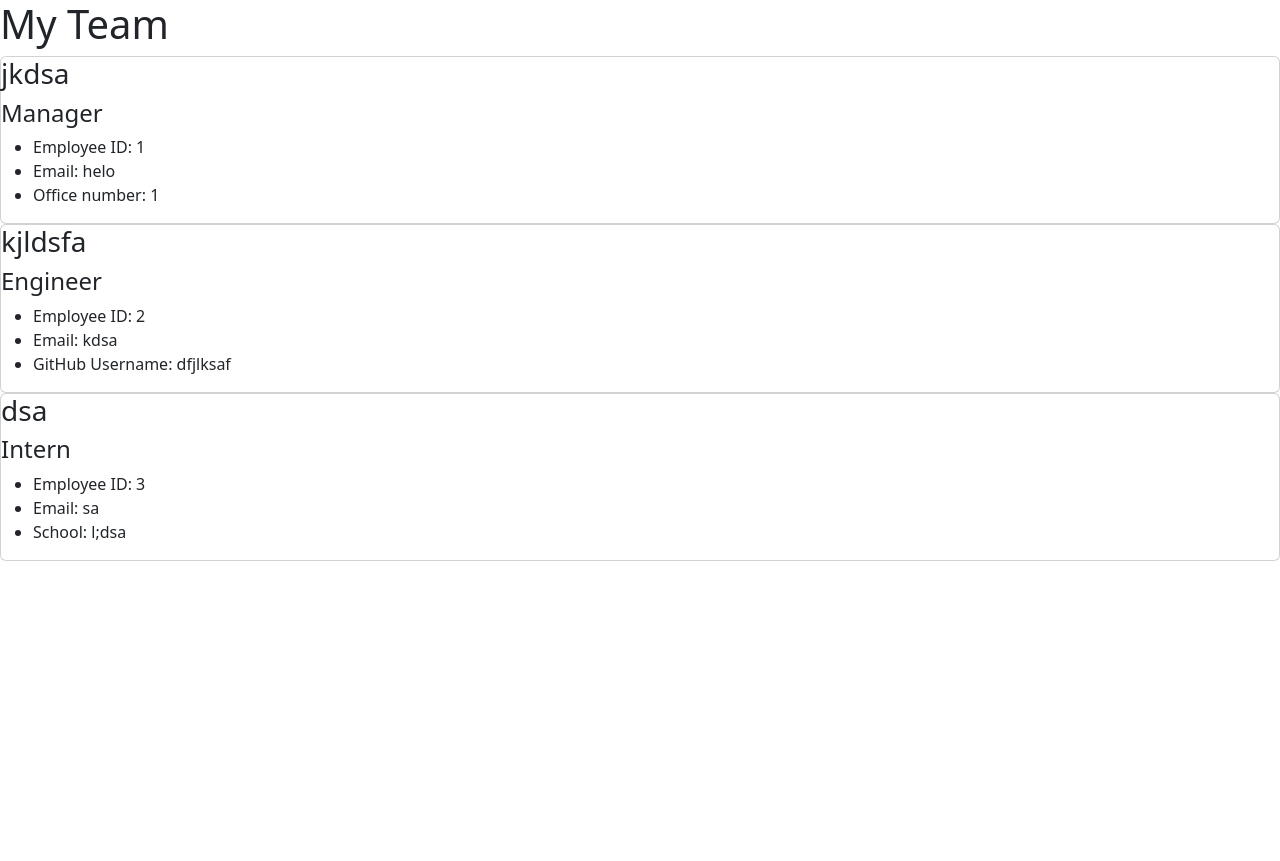
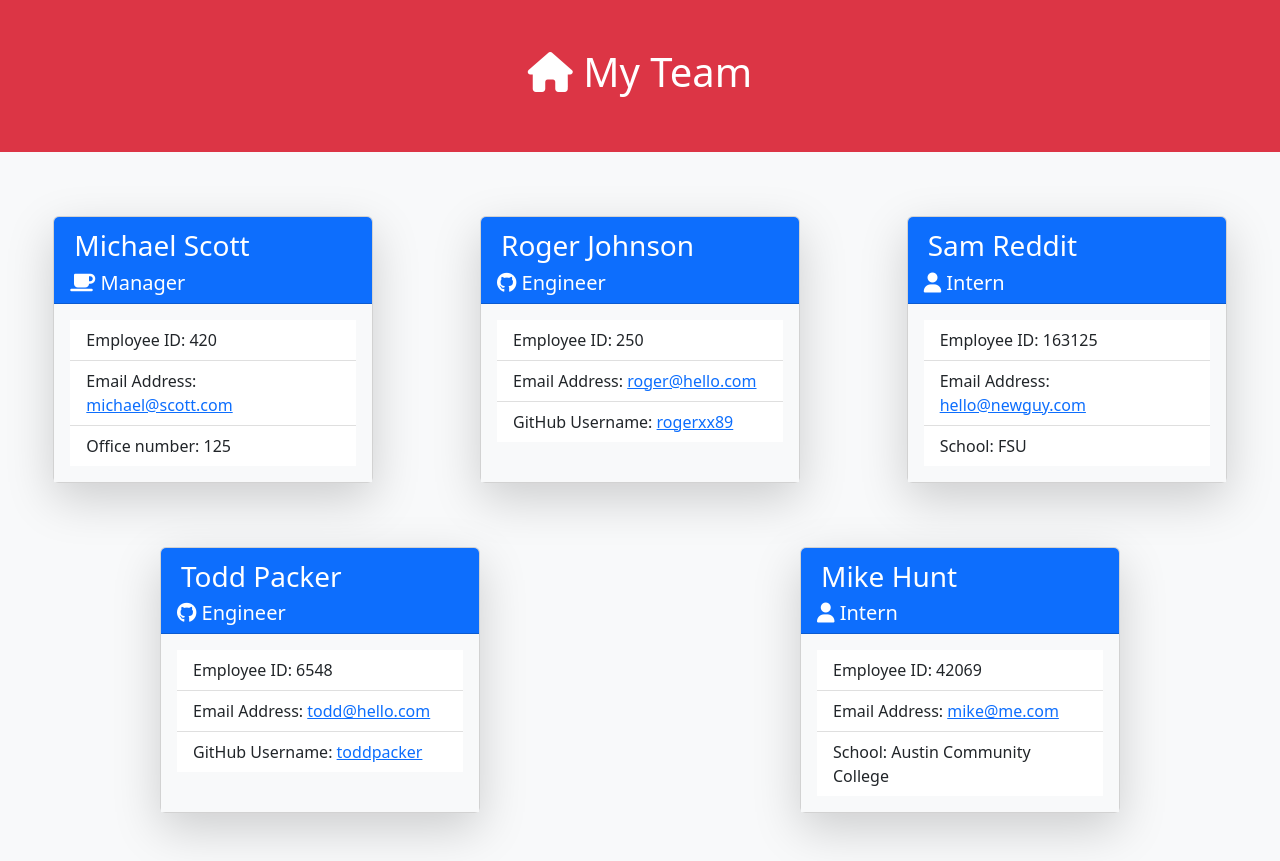
Before and after one commit to samocain93/Team-Profile-Generator, a website: page dist/myteam.html in a window 1280 px wide. Before the commit the page ends 800 px from the top, so only its background shows below. Drawn offline with nearby package versions, Linux system fonts and the light colour scheme.

Commit message:
prompts all working and rendering cards correctly

```diff
--- a/dist/myteam.html
+++ b/dist/myteam.html
@@ -2,55 +2,144 @@
     <!DOCTYPE html>
     <html lang="en">
       <head>
-        <meta charset="UTF-8">
-        <meta http-equiv="X-UA-Compatible" content="IE=edge">
-        <meta name="viewport" content="width=device-width, initial-scale=1.0">
-        <script src="https://kit.fontawesome.com/cab1bce42c.js" crossorigin="anonymous"></script>
-        <link rel="stylesheet" href="https://cdn.jsdelivr.net/npm/bootstrap@5.2.3/dist/css/bootstrap.min.css" integrity="sha384-rbsA2VBKQhggwzxH7pPCaAqO46MgnOM80zW1RWuH61DGLwZJEdK2Kadq2F9CUG65" crossorigin="anonymous">
-        <link rel="stylesheet" href="./style.css">
+        <meta charset="UTF-8" />
+        <meta http-equiv="X-UA-Compatible" content="IE=edge" />
+        <meta name="viewport" content="width=device-width, initial-scale=1.0" />
+        <script
+          src="https://kit.fontawesome.com/cab1bce42c.js"
+          crossorigin="anonymous"
+        ></script>
+        <link
+          rel="stylesheet"
+          href="https://cdn.jsdelivr.net/npm/bootstrap@5.2.3/dist/css/bootstrap.min.css"
+          integrity="sha384-rbsA2VBKQhggwzxH7pPCaAqO46MgnOM80zW1RWuH61DGLwZJEdK2Kadq2F9CUG65"
+          crossorigin="anonymous"
+        />
+        <link rel="stylesheet" href="/dist/style.css" />
 
         <title>My Team</title>
       </head>
-    <body>
 
-    <header>
-        <h1>My Team</h1>
+      <body class="bg-light body">
+        <div class="container-fluid">
+          <div class="row">
+            <header class="header bg-danger text-white p-5 text-center mb-5">
+              <h1><i class="fa-solid fa-house"></i> My Team</h1>
             </header>
+          </div>
+        </div>
 
         <main>
 
-    <div class="card">
-    <h3>jkdsa</h3>
-<h4>Manager</h4>
-<ul>
-    <li>Employee ID: 1</li>
-    <li>Email: helo</li>
-    <li>Office number: 1</li>
+    <div class="row">
+    <div class="container d-flex flex-wrap col-12 justify-content-around">
+      <div class="card col-3 m-3 mb-5 employee-card shadow-lg">
+        <div class="card-header employee-header bg-primary">
+          <h3 class="card-title p-1">Michael Scott</h3>
+          <h5 class="card-subtitle">
+            <i class="fa-solid fa-mug-saucer"></i> Manager
+          </h5>
+        </div>
+        <div class="card-body bg-light">
+          <ul class="list-group list-group-flush bg-white">
+            <li class="list-group-item">Employee ID: 420</li>
+            <li class="list-group-item">
+              Email Address:
+              <a href="mailto:michael@scott.com">michael@scott.com</a>
+            </li>
+            <li class="list-group-item">Office number: 125</li>
           </ul>
         </div>
+      </div>
 
-    <div class="card">
-    <h3>kjldsfa</h3>
-<h4>Engineer</h4>
-<ul>
-    <li>Employee ID: 2</li>
-    <li>Email: kdsa</li>
-    <li>GitHub Username: dfjlksaf</li>
+    <div class="card col-3 m-3 mb-5 employee-card shadow-lg">
+    <div class="card-header employee-header bg-primary">
+      <h3 class="card-title p-1">Roger Johnson</h3>
+      <h5 class="card-subtitle">
+        <i class="fa-brands fa-github"></i> Engineer
+      </h5>
+    </div>
+    <div class="card-body bg-light">
+      <ul class="list-group list-group-flush bg-white">
+        <li class="list-group-item">Employee ID: 250</li>
+        <li class="list-group-item">
+          Email Address:
+          <a href="mailto:roger@hello.com">roger@hello.com</a>
+        </li>
+        <li class="list-group-item">
+          GitHub Username:
+          <a href="https://github.com/rogerxx89" target="_blank"
+            >rogerxx89</a
+          >
+        </li>
       </ul>
     </div>
+  </div>
 
-    <div class="card">
-    <h3>dsa</h3>
-<h4>Intern</h4>
-<ul>
-    <li>Employee ID: 3</li>
-    <li>Email: sa</li>
-    <li>School: l;dsa</li>
+    <div class="card col-3 m-3 mb-5 employee-card shadow-lg">
+            <div class="card-header employee-header bg-primary">
+              <h3 class="card-title p-1">Sam Reddit</h3>
+              <h5 class="card-subtitle">
+                <i class="fa-solid fa-user"></i> Intern
+              </h5>
+            </div>
+            <div class="card-body bg-light">
+              <ul class="list-group list-group-flush bg-white">
+                <li class="list-group-item">Employee ID: 163125</li>
+                <li class="list-group-item">
+                  Email Address: <a href="mailto:hello@newguy.com">hello@newguy.com</a>
+                </li>
+                <li class="list-group-item">
+                  School: FSU
+                </li>
               </ul>
+            </div>
+          </div>
+
+    <div class="card col-3 m-3 mb-5 employee-card shadow-lg">
+    <div class="card-header employee-header bg-primary">
+      <h3 class="card-title p-1">Todd Packer</h3>
+      <h5 class="card-subtitle">
+        <i class="fa-brands fa-github"></i> Engineer
+      </h5>
+    </div>
+    <div class="card-body bg-light">
+      <ul class="list-group list-group-flush bg-white">
+        <li class="list-group-item">Employee ID: 6548</li>
+        <li class="list-group-item">
+          Email Address:
+          <a href="mailto:todd@hello.com">todd@hello.com</a>
+        </li>
+        <li class="list-group-item">
+          GitHub Username:
+          <a href="https://github.com/toddpacker" target="_blank"
+            >toddpacker</a
+          >
+        </li>
+      </ul>
+    </div>
+  </div>
+
+    <div class="card col-3 m-3 mb-5 employee-card shadow-lg">
+            <div class="card-header employee-header bg-primary">
+              <h3 class="card-title p-1">Mike Hunt</h3>
+              <h5 class="card-subtitle">
+                <i class="fa-solid fa-user"></i> Intern
+              </h5>
+            </div>
+            <div class="card-body bg-light">
+              <ul class="list-group list-group-flush bg-white">
+                <li class="list-group-item">Employee ID: 42069</li>
+                <li class="list-group-item">
+                  Email Address: <a href="mailto:mike@me.com">mike@me.com</a>
+                </li>
+                <li class="list-group-item">
+                  School: Austin Community College
+                </li>
+              </ul>
+            </div>
           </div>
 
         </main>
-
-
         </body>
       </html>
```
Lines whose indentation alone changed are shown as unchanged.
